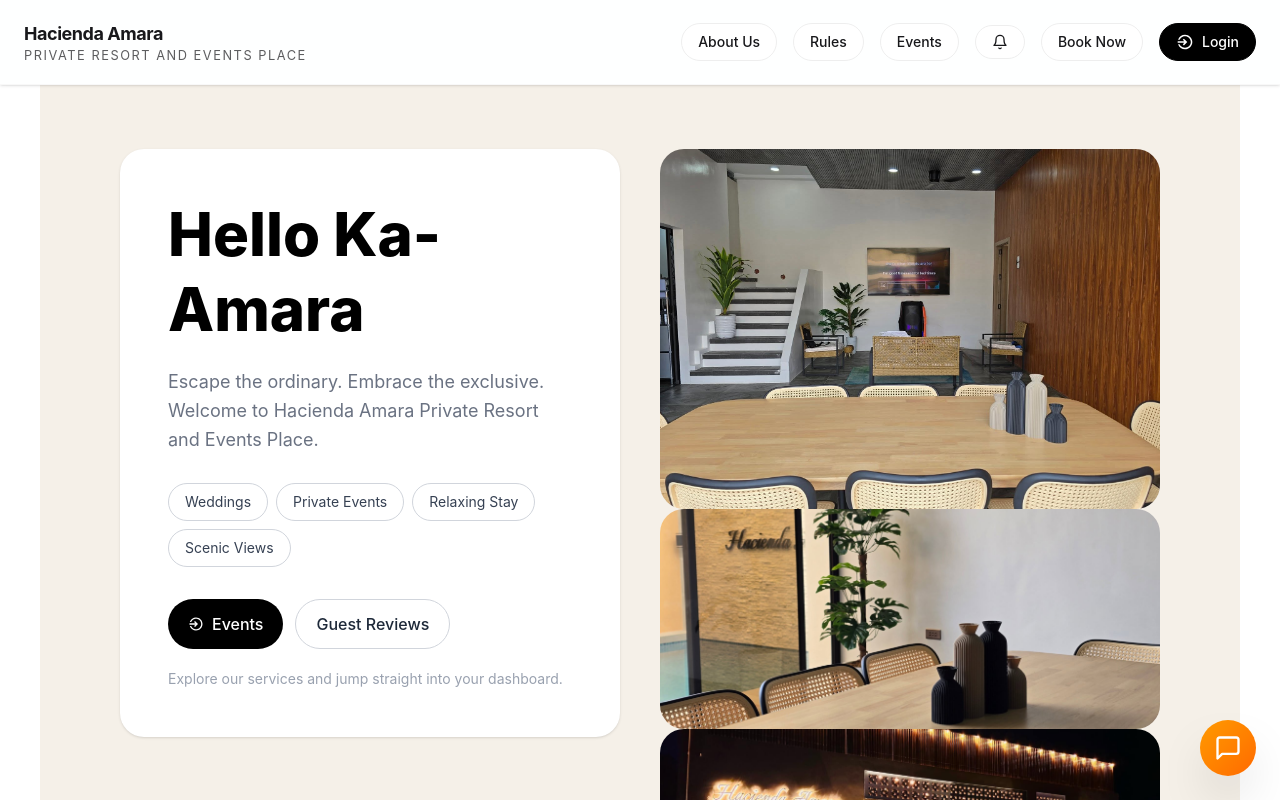
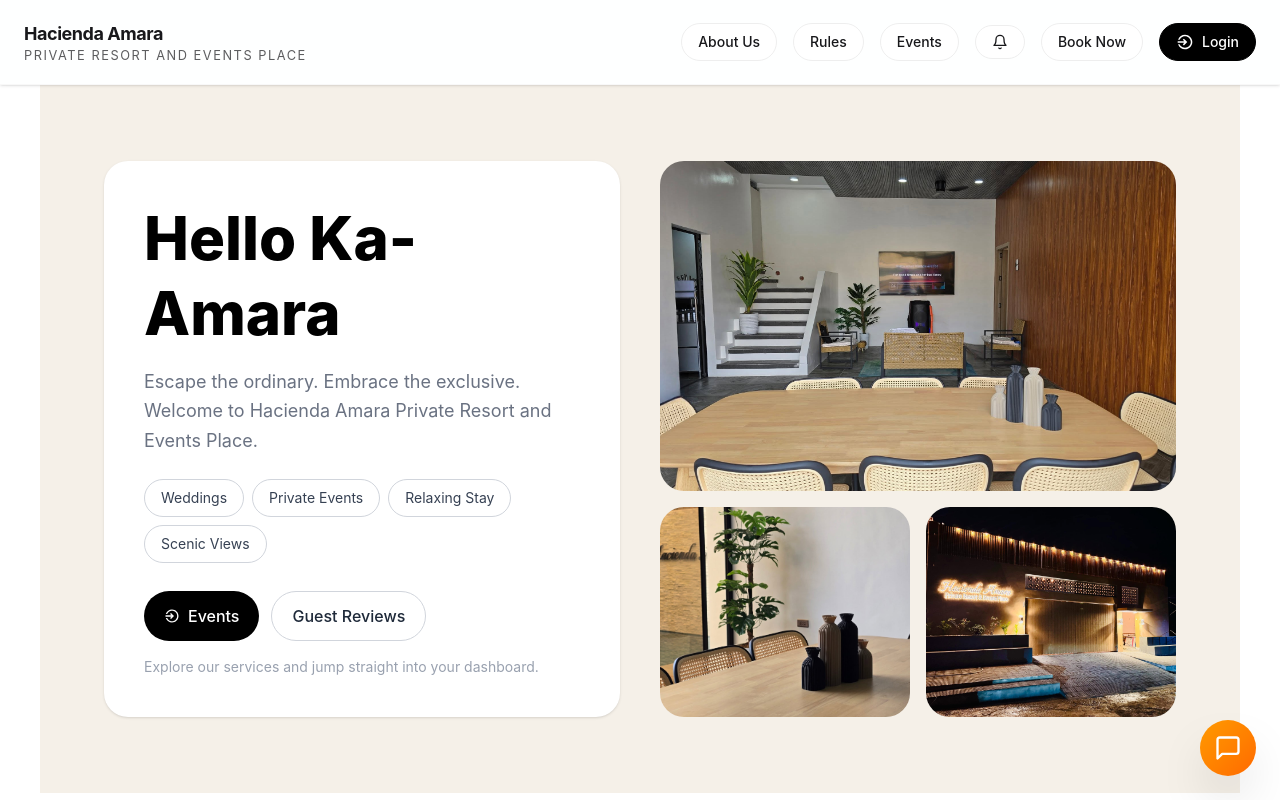
Before and after one commit to NexusLegends4/hacienda-amara-private, a React (Vite) app: page / in a window 1280 px wide. Shown: the top 800 px of the page. Built offline with nearby package versions, Linux system fonts and the light colour scheme; no server answers.

Commit message:
Update HomePage.jsx

```diff
--- a/src/pages/HomePage.jsx
+++ b/src/pages/HomePage.jsx
@@ -9,109 +9,392 @@
 
   const getStartedPath = "/events";
 
-
   const images = [
-  "/images/hacienda-amara-1.jpg",
-  "/images/hacienda-amara-2.jpg",
-  "/images/hacienda-amara-3.jpg",
-];
+    "/images/hacienda-amara-1.jpg",
+    "/images/hacienda-amara-2.jpg",
+    "/images/hacienda-amara-3.jpg",
+  ];
 
   return (
     <MainLayout>
-      <div className="min-h-screen bg-[#f5f0e8] flex items-center px-4 sm:px-6 md:px-10 lg:px-16 xl:px-20 py-8 sm:py-12 lg:py-16">
-        <div className="w-full max-w-7xl mx-auto grid lg:grid-cols-2 gap-6 lg:gap-10 items-start">
+      {/* ================================
+          HOMEPAGE CONTAINER
+          No scrolling on tablet / desktop
+      ================================= */}
+      <div
+        className="
+          h-[calc(100vh-92px)]
+          overflow-hidden
+          bg-[#f5f0e8]
+          flex
+          items-center
+          px-4
+          sm:px-6
+          md:px-8
+          lg:px-10
+          xl:px-16
+          2xl:px-20
+        "
+      >
+        {/* ================================
+            MAIN CONTENT
+        ================================= */}
+        <div
+          className="
+            w-full
+            max-w-[1500px]
+            mx-auto
+            grid
+            md:grid-cols-2
+            gap-5
+            md:gap-6
+            lg:gap-8
+            xl:gap-10
+            items-center
+          "
+        >
 
-          {/* LEFT CARD */}
-          <div className="bg-white rounded-2xl sm:rounded-3xl p-6 sm:p-8 md:p-10 lg:p-12 shadow-sm">
+          {/* =================================
+              LEFT WHITE CARD
+          ================================== */}
+          <div
+            className="
+              bg-white
+              rounded-2xl
+              sm:rounded-3xl
+              p-5
+              sm:p-7
+              md:p-7
+              lg:p-8
+              xl:p-10
+              2xl:p-12
+              shadow-sm
+            "
+          >
 
-            {/* Heading */}
-            <h1 className="text-3xl sm:text-4xl md:text-5xl lg:text-6xl font-extrabold text-black leading-tight mb-4 sm:mb-5">
+            {/* HEADING */}
+            <h1
+              className="
+                text-3xl
+                sm:text-4xl
+                md:text-4xl
+                lg:text-5xl
+                xl:text-6xl
+                font-extrabold
+                text-black
+                leading-tight
+                mb-3
+                sm:mb-4
+              "
+            >
               Hello Ka-Amara
             </h1>
 
-            {/* Subtext */}
-            <p className="text-gray-500 text-sm sm:text-base md:text-lg mb-5 sm:mb-7 leading-relaxed">
-              Escape the ordinary. Embrace the exclusive. Welcome to Hacienda Amara Private Resort and Events Place.
+            {/* DESCRIPTION */}
+            <p
+              className="
+                text-gray-500
+                text-sm
+                sm:text-base
+                md:text-sm
+                lg:text-base
+                xl:text-lg
+                mb-4
+                sm:mb-6
+                leading-relaxed
+              "
+            >
+              Escape the ordinary. Embrace the exclusive. Welcome to Hacienda
+              Amara Private Resort and Events Place.
             </p>
 
-            {/* Tags */}
-            <div className="flex flex-wrap gap-2 mb-6 sm:mb-8">
-              {["Weddings", "Private Events", "Relaxing Stay", "Scenic Views"].map((tag) => (
+            {/* =================================
+                TAGS
+            ================================== */}
+            <div
+              className="
+                flex
+                flex-wrap
+                gap-2
+                mb-5
+                sm:mb-7
+              "
+            >
+              {[
+                "Weddings",
+                "Private Events",
+                "Relaxing Stay",
+                "Scenic Views",
+              ].map((tag) => (
                 <span
                   key={tag}
-                  className="border border-gray-300 text-gray-700 text-xs sm:text-sm px-3 sm:px-4 py-1.5 sm:py-2 rounded-full"
+                  className="
+                    border
+                    border-gray-300
+                    text-gray-700
+                    text-xs
+                    sm:text-sm
+                    px-3
+                    sm:px-4
+                    py-1.5
+                    sm:py-2
+                    rounded-full
+                  "
                 >
                   {tag}
                 </span>
               ))}
             </div>
 
-            {/* Buttons */}
-            <div className="flex flex-col sm:flex-row flex-wrap gap-3 mb-4 sm:mb-5">
+            {/* =================================
+                BUTTONS
+            ================================== */}
+            <div
+              className="
+                flex
+                flex-wrap
+                gap-3
+                mb-4
+              "
+            >
+              {/* EVENTS */}
               <NavLink
                 to={getStartedPath}
-                className="flex items-center justify-center gap-2 bg-black text-white text-sm sm:text-base font-medium px-4 sm:px-5 py-3 rounded-full hover:bg-gray-800 transition-colors"
+                className="
+                  flex
+                  items-center
+                  justify-center
+                  gap-2
+                  bg-black
+                  text-white
+                  text-sm
+                  sm:text-base
+                  font-medium
+                  px-4
+                  sm:px-5
+                  py-3
+                  rounded-full
+                  hover:bg-gray-800
+                  transition-colors
+                "
               >
                 <LoginIcon />
                 Events
               </NavLink>
 
+              {/* GUEST REVIEWS */}
               <NavLink
                 to="/reviews"
-                className="flex items-center justify-center border border-gray-300 text-gray-800 text-sm sm:text-base font-medium px-4 sm:px-5 py-3 rounded-full hover:bg-gray-50 transition-colors"
+                className="
+                  flex
+                  items-center
+                  justify-center
+                  border
+                  border-gray-300
+                  text-gray-800
+                  text-sm
+                  sm:text-base
+                  font-medium
+                  px-4
+                  sm:px-5
+                  py-3
+                  rounded-full
+                  hover:bg-gray-50
+                  transition-colors
+                "
               >
                 Guest Reviews
               </NavLink>
             </div>
 
-            {/* Footer note */}
-            <p className="text-xs sm:text-sm text-gray-400">
+            {/* FOOTER TEXT */}
+            <p
+              className="
+                text-xs
+                sm:text-sm
+                text-gray-400
+              "
+            >
               Explore our services and jump straight into your dashboard.
             </p>
           </div>
 
-          {/* RIGHT IMAGE GRID */}
-          <div className="grid grid-cols-2 gap-3 sm:gap-4 hidden lg:block">
 
-            {/* Big top image — spans full width */}
-            <div className="col-span-2 rounded-2xl sm:rounded-3xl overflow-hidden h-[220px] sm:h-[280px] md:h-[320px] lg:h-[360px]">
+          {/* =================================
+              RIGHT SIDE IMAGE GRID
+              TABLET / IPAD / LAPTOP / PC
+          ================================== */}
+          <div
+            className="
+              hidden
+              md:grid
+              grid-cols-2
+              gap-3
+              sm:gap-4
+            "
+          >
+
+            {/* =================================
+                BIG TOP IMAGE
+            ================================== */}
+            <div
+              className="
+                col-span-2
+                rounded-2xl
+                sm:rounded-3xl
+                overflow-hidden
+
+                h-[220px]
+                sm:h-[260px]
+                md:h-[250px]
+                lg:h-[280px]
+                xl:h-[330px]
+                2xl:h-[380px]
+              "
+            >
               <img
                 src={images[0]}
                 alt="Hacienda Amara interior"
-                className="w-full h-full object-cover"
+                className="
+                  w-full
+                  h-full
+                  object-cover
+                "
               />
             </div>
 
-            {/* Bottom left */}
-            <div className="rounded-2xl sm:rounded-3xl overflow-hidden h-[160px] sm:h-[200px] md:h-[220px]">
+
+            {/* =================================
+                BOTTOM LEFT IMAGE
+            ================================== */}
+            <div
+              className="
+                rounded-2xl
+                sm:rounded-3xl
+                overflow-hidden
+
+                h-[140px]
+                sm:h-[170px]
+                md:h-[150px]
+                lg:h-[180px]
+                xl:h-[210px]
+                2xl:h-[240px]
+              "
+            >
               <img
                 src={images[1]}
-                alt="Hacienda Amara pool"
-                className="w-full h-full object-cover"
+                alt="Hacienda Amara interior"
+                className="
+                  w-full
+                  h-full
+                  object-cover
+                "
               />
             </div>
 
-            {/* Bottom right */}
-            <div className="rounded-2xl sm:rounded-3xl overflow-hidden h-[160px] sm:h-[200px] md:h-[220px]">
+
+            {/* =================================
+                BOTTOM RIGHT IMAGE
+            ================================== */}
+            <div
+              className="
+                rounded-2xl
+                sm:rounded-3xl
+                overflow-hidden
+
+                h-[140px]
+                sm:h-[170px]
+                md:h-[150px]
+                lg:h-[180px]
+                xl:h-[210px]
+                2xl:h-[240px]
+              "
+            >
               <img
                 src={images[2]}
-                alt="Hacienda Amara exterior night"
-                className="w-full h-full object-cover"
+                alt="Hacienda Amara exterior at night"
+                className="
+                  w-full
+                  h-full
+                  object-cover
+                "
               />
             </div>
+
           </div>
 
-          {/* Mobile hero image - single stack for smaller screens */}
-          <div className="lg:hidden space-y-3">
-            <div className="rounded-2xl overflow-hidden h-[220px] sm:h-[280px]">
-              <img src={images[0]} alt="Hacienda Amara interior" className="w-full h-full object-cover" />
+
+          {/* =================================
+              MOBILE IMAGE VERSION
+              BELOW md
+          ================================== */}
+          <div
+            className="
+              md:hidden
+              space-y-3
+            "
+          >
+
+            {/* IMAGE 1 */}
+            <div
+              className="
+                rounded-2xl
+                overflow-hidden
+                h-[180px]
+                sm:h-[240px]
+              "
+            >
+              <img
+                src={images[0]}
+                alt="Hacienda Amara interior"
+                className="
+                  w-full
+                  h-full
+                  object-cover
+                "
+              />
             </div>
-            <div className="rounded-2xl overflow-hidden h-[180px] sm:h-[220px]">
-              <img src={images[1]} alt="Hacienda Amara pool" className="w-full h-full object-cover" />
+
+            {/* IMAGE 2 */}
+            <div
+              className="
+                rounded-2xl
+                overflow-hidden
+                h-[150px]
+                sm:h-[190px]
+              "
+            >
+              <img
+                src={images[1]}
+                alt="Hacienda Amara interior"
+                className="
+                  w-full
+                  h-full
+                  object-cover
+                "
+              />
             </div>
-            <div className="rounded-2xl overflow-hidden h-[180px] sm:h-[220px]">
-              <img src={images[2]} alt="Hacienda Amara exterior night" className="w-full h-full object-cover" />
+
+            {/* IMAGE 3 */}
+            <div
+              className="
+                rounded-2xl
+                overflow-hidden
+                h-[150px]
+                sm:h-[190px]
+              "
+            >
+              <img
+                src={images[2]}
+                alt="Hacienda Amara exterior at night"
+                className="
+                  w-full
+                  h-full
+                  object-cover
+                "
+              />
             </div>
+
           </div>
 
         </div>
```
